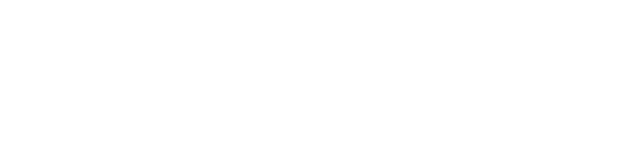
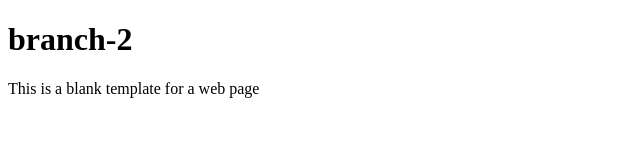
Before and after one commit to Madhurisbangaru/Demo, a plain HTML site: page index.html in a window 1280 px wide. Shown: the whole page, without its empty margins (0-640 px from the left). Drawn offline with Linux system fonts and the light colour scheme.

Commit message:
Revert "Bad commit"
This reverts commit 434624bfcaeb871bbf42f49bd4a266cc7043dc47.

```diff
--- a/index.html
+++ b/index.html
@@ -2,5 +2,11 @@
 <html><head>
 
 </head>
+<body>
 
+    <h1>branch-2</h1>
+
+    <p>This is a blank template for a web page</p>
+
+</body>
 </html>
```
